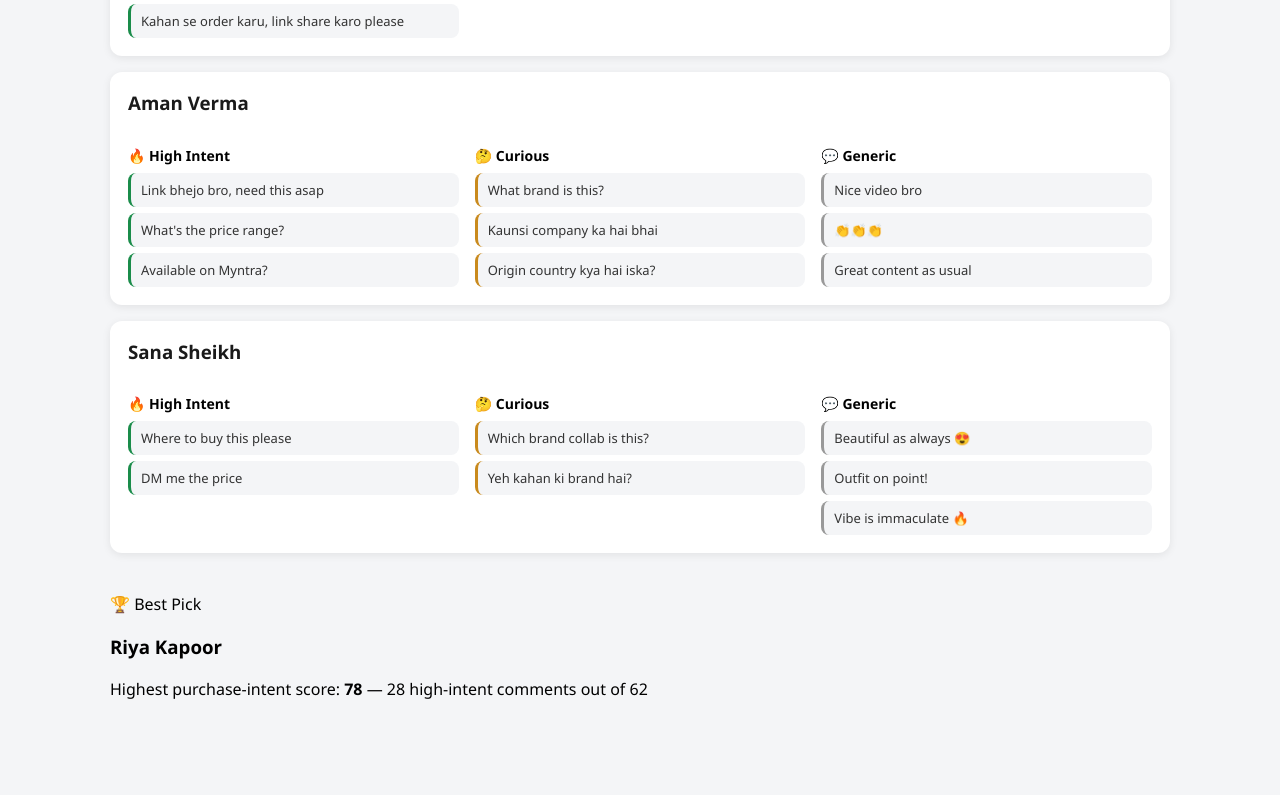
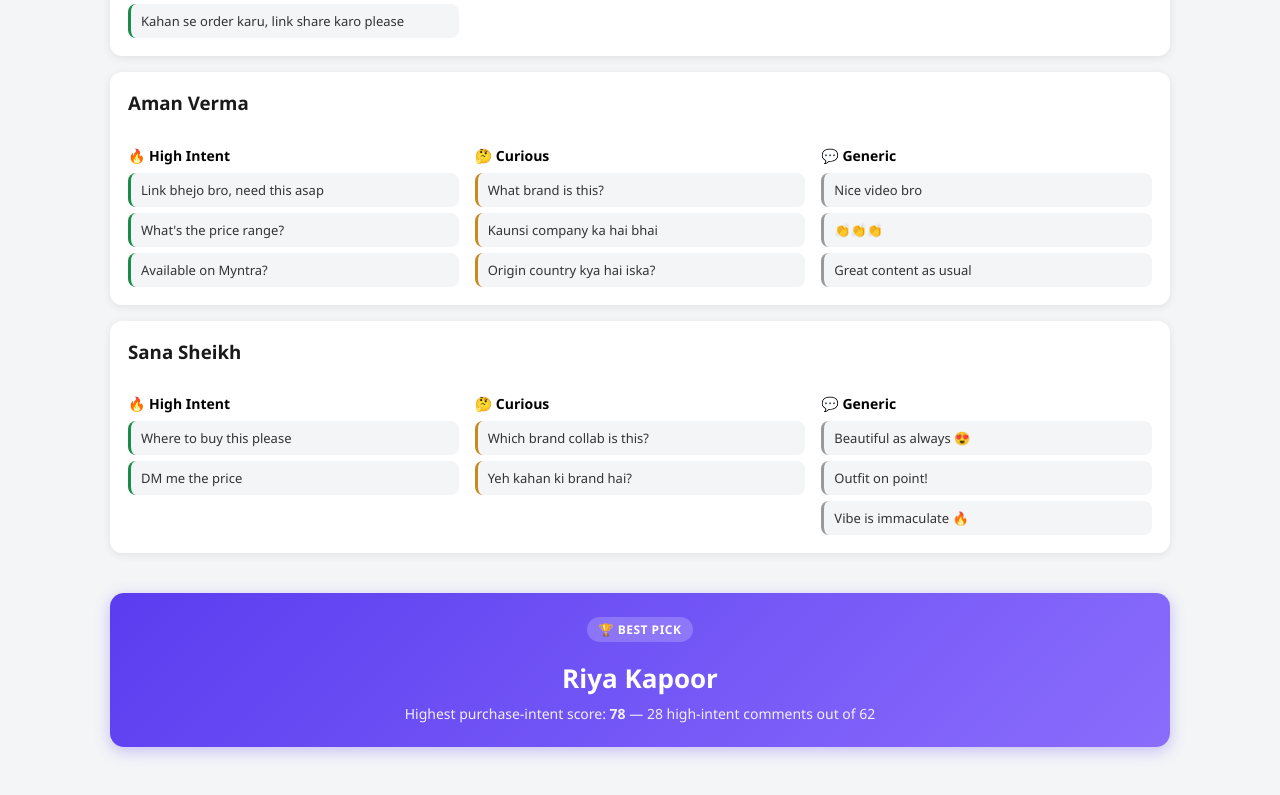
Before and after one commit to aditi00223/TrueReach, a React (Create React App) app in the folder frontend/: page / in a window 1280 px wide. Shown: the part 1083-1878 px from the top of the page. Before the commit the page ends 1843 px from the top, so only its background shows below. Built offline with nearby package versions, Linux system fonts and the light colour scheme.

Commit message:
feat(frontend): add BestPickBanner styling

```diff
--- a/frontend/src/App.css
+++ b/frontend/src/App.css
@@ -146,3 +146,36 @@ section {
 .generic-column li {
   border-left: 3px solid #999;
 }
+
+/* Best Pick Banner */
+.best-pick-banner {
+  background: linear-gradient(135deg, #5b3df0, #8a6dfc);
+  color: white;
+  border-radius: 14px;
+  padding: 24px;
+  text-align: center;
+  box-shadow: 0 4px 16px rgba(91, 61, 240, 0.3);
+}
+
+.best-pick-label {
+  display: inline-block;
+  background: rgba(255, 255, 255, 0.2);
+  padding: 4px 12px;
+  border-radius: 20px;
+  font-size: 12px;
+  font-weight: 600;
+  letter-spacing: 0.5px;
+  text-transform: uppercase;
+  margin-bottom: 10px;
+}
+
+.best-pick-banner h3 {
+  margin: 8px 0;
+  font-size: 26px;
+}
+
+.best-pick-banner p {
+  margin: 0;
+  font-size: 14px;
+  opacity: 0.9;
+}
```
